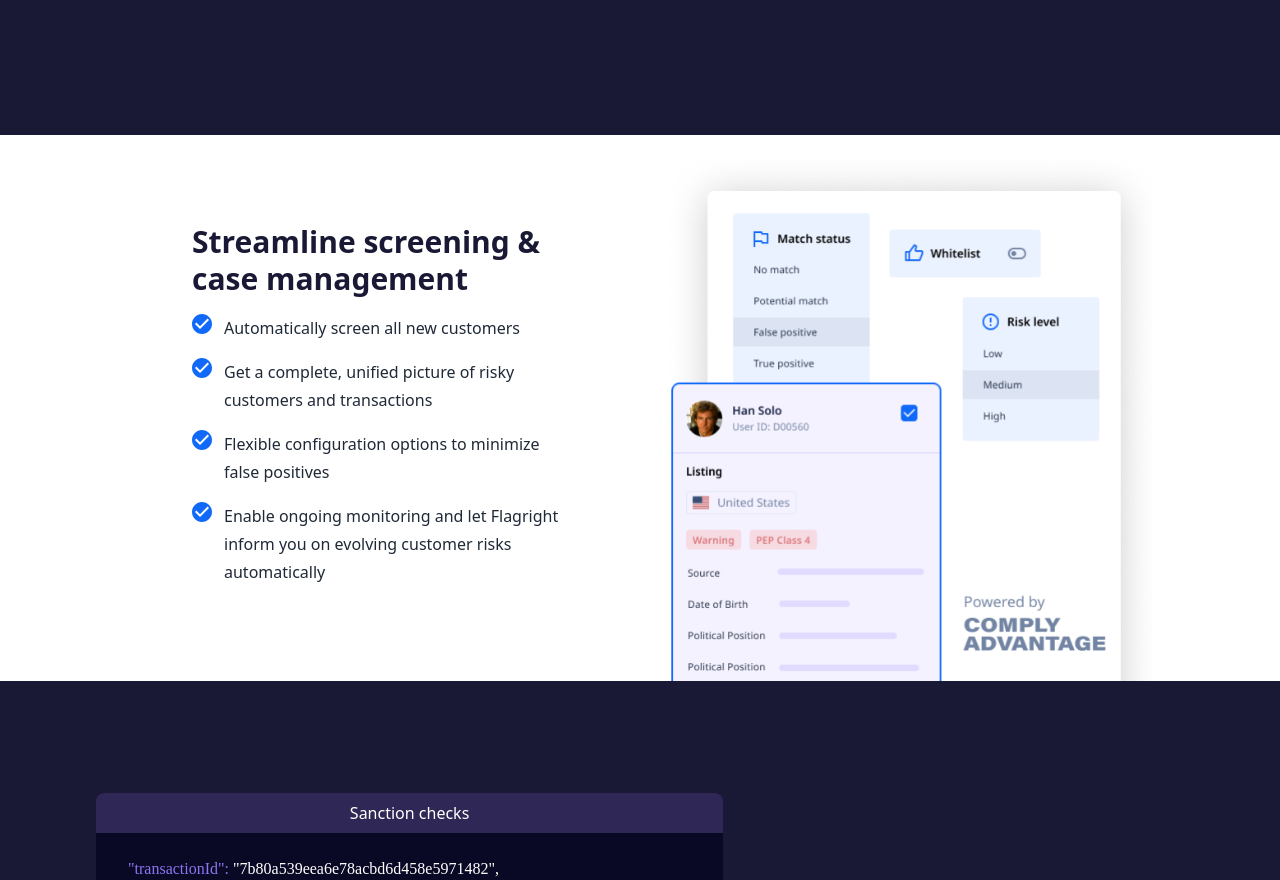
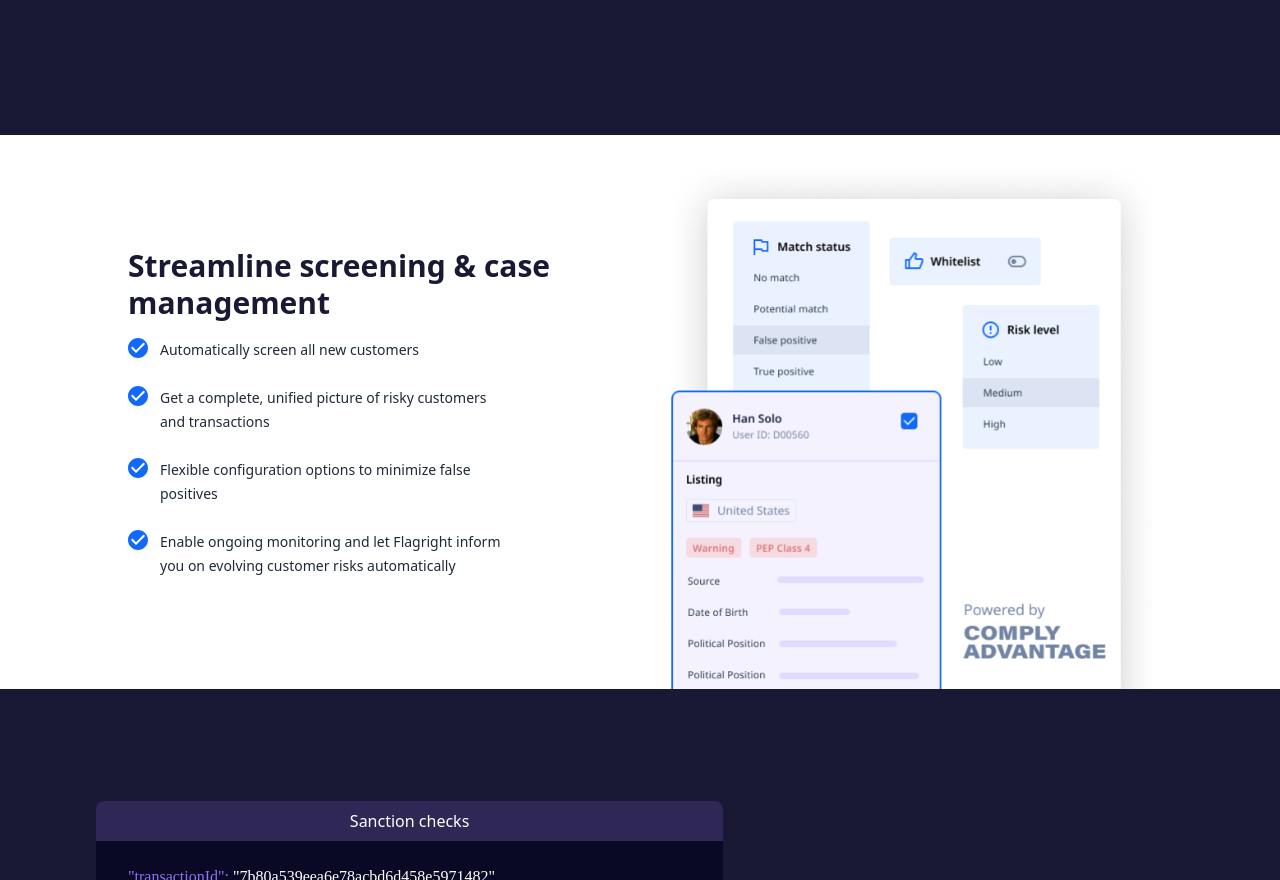
Before and after one commit to zentho/flagright-site, a React (Create React App) app: page / in a window 1280 px wide. Shown: the part 1920-2800 px from the top of the page. Built offline with nearby package versions, Linux system fonts and the light colour scheme.

Commit message:
Fix stylings for Streamline section

```diff
--- a/src/sections/Sanctions.js
+++ b/src/sections/Sanctions.js
@@ -10,17 +10,17 @@ export default function Sanctions() {
           Sanctions, PEP and media checks <br className="hidden xl:inline" /> on a centralized platform
           <span className="md:hidden"> for all AML compliance needs </span>
         </h1>
-        <div className="flex flex-col gap-6 lg:hidden">
+        <div className="flex flex-col max-w-sm gap-6 lg:hidden">
           <div className="flex items-start gap-3 ">
             <Checkmark />
-            <p className="inline-block max-w-sm leading-7 text-gray-800">
+            <p className="leading-7 text-gray-800 ">
               Bring all your data on a no-code, powerful platform to maximize the efficacy of AML compliance
               operations.
             </p>
           </div>
           <div className="flex items-start gap-3">
             <Checkmark />
-            <p className="inline-block max-w-sm leading-7 text-gray-800">
+            <p className="leading-7 text-gray-800 ">
               Combine screening with transaction monitoring, customer risk assessment and more.
             </p>
           </div>
--- a/src/sections/Streamline.js
+++ b/src/sections/Streamline.js
@@ -3,33 +3,34 @@ import Checkmark from "../media/svg/Checkmark";
 
 export default function Streamline() {
   return (
-    <section className="grid items-end justify-center max-w-md grid-cols-1 mx-auto md:max-w-2xl lg:grid-cols-2 lg:max-w-full lg:px-24 lg:pt-6 xl:px-32">
-      <div className="flex flex-col items-center p-8 pt-16 md:px-2 lg:mb-auto">
-        <h1 className="mb-4 text-3xl text-[#1A1935] font-bold leading-tight lg:max-w-sm md:max-w-xl md:text-center lg:text-left">
-          Streamline screening & case management
+    <section className="grid items-end justify-center max-w-lg grid-cols-1 pt-6 mx-auto sm:pt-14 md:max-w-2xl lg:grid-cols-2 lg:max-w-full lg:px-24 lg:pt-8 xl:px-32">
+      <div className="flex flex-col p-8 sm:p-0 lg:mb-auto lg:mt-10 xl:mt-20">
+        <h1 className="mb-8 lg:mb-4 text-3xl text-[#1A1935] font-semibold leading-tight lg:font-bold">
+          Streamline <br className="sm:hidden" /> screening & <br className="hidden md:inline lg:hidden" />{" "}
+          case management
         </h1>
-        <div className="flex flex-col max-w-sm gap-6 md:gap-4">
-          <div className="flex items-start gap-3 ">
+        <div className="flex flex-col max-w-lg gap-6 md:max-w-xl md:gap-3 lg:gap-6 lg:max-w-sm sm:mb-10 md:mb-6 lg:mb-0">
+          <div className="flex gap-3 ">
             <Checkmark />
-            <p className="inline-block max-w-sm leading-7 text-gray-800">
+            <p className="leading-7 text-gray-800 lg:text-sm lg:leading-6">
               Automatically screen all new customers
             </p>
           </div>
-          <div className="flex items-start gap-3">
+          <div className="flex gap-3">
             <Checkmark />
-            <p className="inline-block max-w-sm leading-7 text-gray-800">
+            <p className="leading-7 text-gray-800 lg:text-sm lg:leading-6">
               Get a complete, unified picture of risky customers and transactions
             </p>
           </div>
-          <div className="flex items-start gap-3">
+          <div className="flex gap-3 ">
             <Checkmark />
-            <p className="inline-block max-w-sm leading-7 text-gray-800">
+            <p className="leading-7 text-gray-800 lg:text-sm lg:leading-6">
               Flexible configuration options to minimize false positives
             </p>
           </div>
           <div className="items-start hidden gap-3 lg:flex">
             <Checkmark />
-            <p className="inline-block max-w-sm leading-7 text-gray-800">
+            <p className="leading-7 text-gray-800 lg:text-sm lg:leading-6">
               Enable ongoing monitoring and let Flagright inform you on evolving customer risks automatically
             </p>
           </div>
--- a/src/sections/web-only-sections/Combine.js
+++ b/src/sections/web-only-sections/Combine.js
@@ -9,11 +9,11 @@ export default function Combine() {
         <h1 className="max-w-3xl mb-8 text-2xl font-semibold leading-tight">
           Combine screening with transaction monitoring, <br /> customer risk assessment & more.
         </h1>
-        <div className="flex flex-col gap-6">
+        <div className="flex flex-col max-w-sm gap-6">
           <div>
             <div className="flex items-start gap-3 mb-4">
               <Checkmark />
-              <p className="inline-block max-w-sm text-sm leading-6 text-gray-800">
+              <p className="text-sm leading-6 text-gray-800 ">
                 Real-time, risk-based transaction monitoring for AML compliance & fraud prevention.
               </p>
             </div>
@@ -25,7 +25,7 @@ export default function Combine() {
           <div>
             <div className="flex items-start gap-3 mb-4">
               <Checkmark />
-              <p className="inline-block max-w-sm text-sm leading-6 text-gray-800">
+              <p className="text-sm leading-6 text-gray-800 ">
                 Transform customer risk assessment for onboarding & transaction risk, get rid of spreadsheets.
               </p>
             </div>
```
